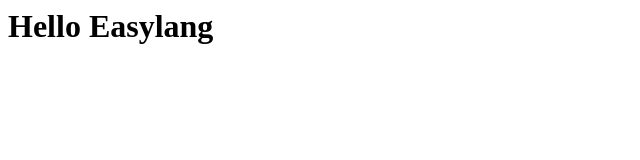
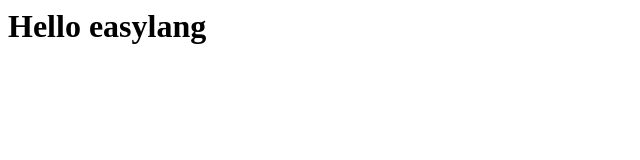
Before and after one commit to chkas/chkas.github.io, a plain HTML site: page index.html in a window 1280 px wide. Shown: the full height of the page, 0-640 px from the left. Drawn offline with Linux system fonts and the light colour scheme.

Commit message:
Update index.html

```diff
--- a/index.html
+++ b/index.html
@@ -1 +1 @@
-<h1>Hello Easylang</h1>
+<h1>Hello easylang</h1>
```
